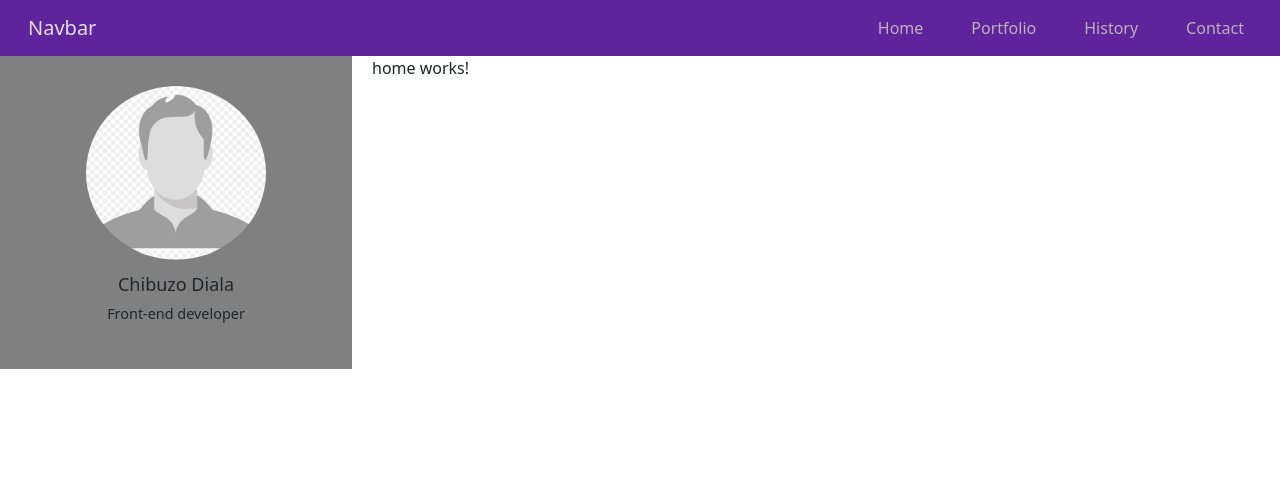
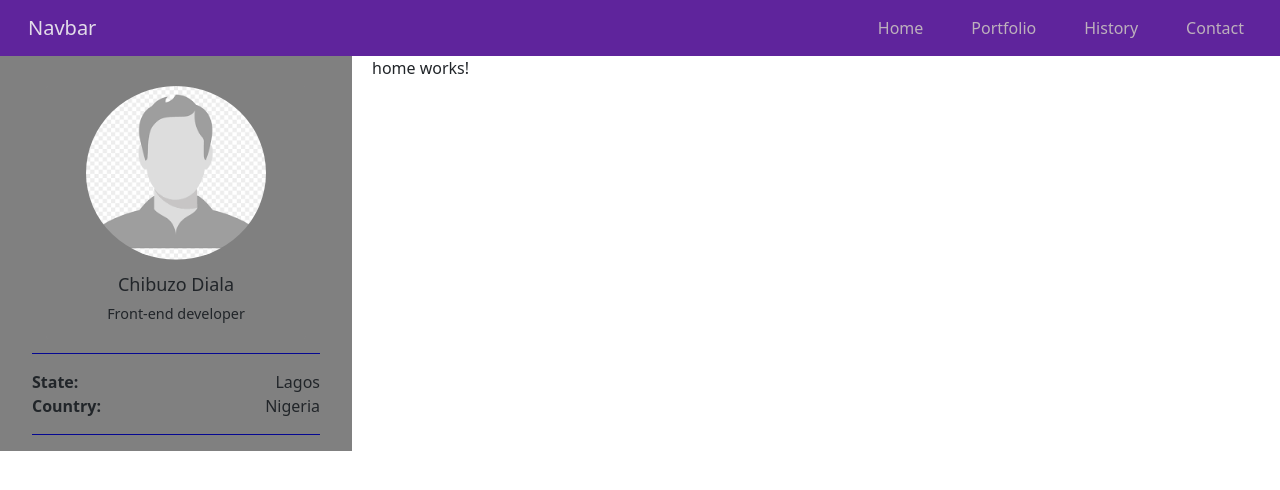
Before and after one commit to CDiala/my_portfolio, an Angular app: page / in a window 1280 px wide. Shown: the top 490 px of the page. Built offline with nearby package versions, Linux system fonts and the light colour scheme.

Commit message:
Added the location section.

```diff
--- a/src/app/app.component.html
+++ b/src/app/app.component.html
@@ -1,4 +1,5 @@
-<header>
+<div class="router-body">
+    <header class="header">
         <nav class="navbar navbar-expand-lg navbar-light bg-light">
             <div class="container-fluid">
               <a class="navbar-brand" href="#">Navbar</a>
@@ -33,6 +34,14 @@
                     <p class="card-text">Front-end developer</p>
                 </div>
             </section>
+            <section class="location-section">
+                <p class="location">
+                    <span class="location-title">State: </span>Lagos
+                </p>
+                <p class="location">
+                    <span class="location-title"> Country:</span>Nigeria
+                </p>
+            </section>
             <!-- <h1>Bootstrap In Angular Using NPM Package Manager</h1> -->
             <!-- <br>
             <br> -->
@@ -45,7 +54,8 @@
             <span class="badge rounded-pill bg-light text-dark">Light</span>
             <span class="badge rounded-pill bg-dark">Dark</span> -->
         </aside>
-    <main>
+        <main class="profile-bowl">
             <router-outlet></router-outlet>
         </main>
     </section>
+</div>
--- a/src/styles.css
+++ b/src/styles.css
@@ -48,8 +48,12 @@
 }
 
 .page-body {
+    /* column-gap: 20px;
+    display: flex; */
+    display: grid;
+    grid-area: 2/1/3/3;
+    grid-template-columns: 22rem 1fr;
     column-gap: 20px;
-    display: flex;
 }
 
 main {
@@ -64,3 +68,34 @@ aside {
 .profile-container {
     padding: 1rem 2rem;
 }
+
+/* location section */
+.location-section {
+    padding: 1rem 0;
+    border-bottom: 1px solid #050792;
+    border-top: 1px solid #050792;
+}
+
+.location {
+    display: flex;
+    margin-bottom: 0;
+}
+
+.location-title {
+    flex-grow: 1;
+    font-weight: 700;
+}
+
+.router-body {
+    display: grid;
+    grid-template-columns: 22rem 1fr;
+    grid-template-rows: 56px 1fr;
+}
+
+.header {
+    grid-area: 1/1/2/3;
+}
+
+.profile-bowl {
+    /* grid-area: 2/2/3/3; */
+}
```
Lines whose indentation alone changed are shown as unchanged.
